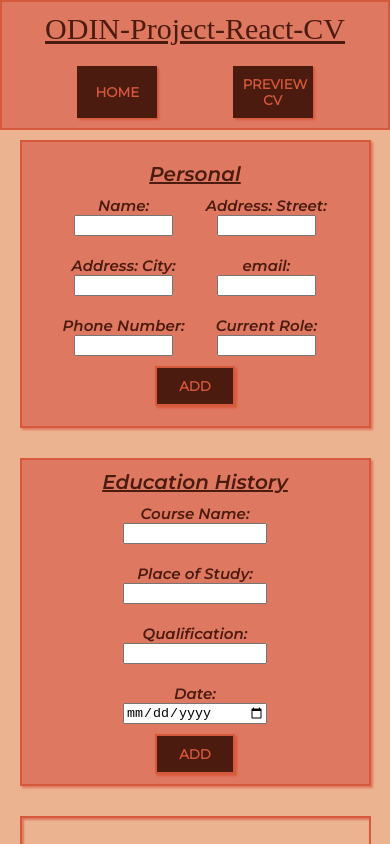
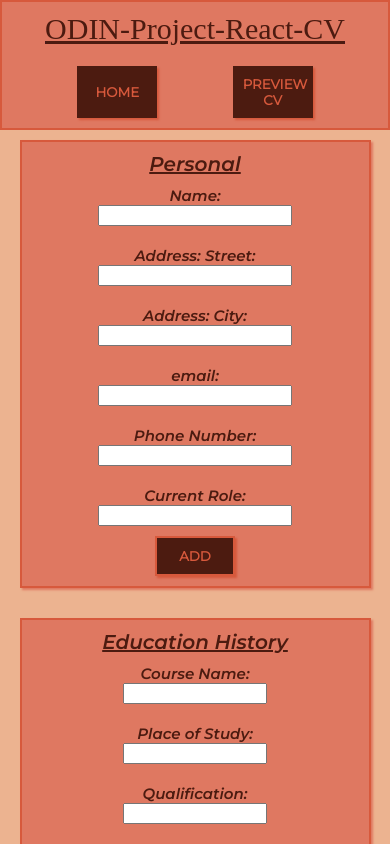
Before and after one commit to rwalsh221/odin_react_cv, a React (Create React App) app in the folder odin_cv/: page / in a window 390 px wide. Shown: the top 844 px of the page. Built offline with nearby package versions, Linux system fonts and the light colour scheme; a web font is replaced by a local one.

Commit message:
deploy app to firebase. fix personal input responsiveness

```diff
--- a/odin_cv/src/components/CVInput/CVInputs/CVInputs.js
+++ b/odin_cv/src/components/CVInput/CVInputs/CVInputs.js
@@ -9,8 +9,9 @@ import SavedCvInput from './SavedCvInputs/SavedCvInputs';
 import classes from './CVInputs.module.css';
 
 // TODO: ADD VALIDATION LAST THING!!
-// TODO: FIX NAV. REMOVE BUTTONS FROM HEADER
-// TODO: REFACTOR LOCAL STORAGE FUNCTION
+// TODO: REFACTOR LOCAL STORAGE FUNCTION. CUSTOM HOOK ?
+// TODO: DROP DOWN BOX FOR ADDITIOANL SKILLS
+// TODO: RESPONSIVE PREVIEW
 
 const mapDispatch = {
   ...actionTypes,
--- a/odin_cv/src/components/CVInput/CVInputsPersonal/CVInputsPersonal.module.css
+++ b/odin_cv/src/components/CVInput/CVInputsPersonal/CVInputsPersonal.module.css
@@ -18,6 +18,7 @@
   display: flex;
   flex-wrap: wrap;
   justify-content: center;
+  width: 100%;
 }
 
 .cvInputs__subContent {
@@ -47,7 +48,7 @@
 
   /* TODO: ADD NEW DIV FOR LINE. After element wont work with overflow */
 
-  .personal::after {
+  /* .personal::after {
     display: block;
     position: fixed;
     content: '';
@@ -56,7 +57,7 @@
     background-color: var(--main-background-color-dark);
     z-index: 1000;
     top: 104%;
-  }
+  } */
 
   .personal {
     width: 100%;
@@ -73,3 +74,22 @@
     height: max-content;
   }
 }
+
+@media (max-width: 405px) {
+  .inputform {
+    width: 100%;
+  }
+
+  .personal {
+    padding: 1rem 0;
+  }
+
+  .cvInputs__content {
+    justify-content: space-evenly;
+  }
+
+  .cvInputs__subContent {
+    flex-basis: 70%;
+    margin: 1rem;
+  }
+}
```
